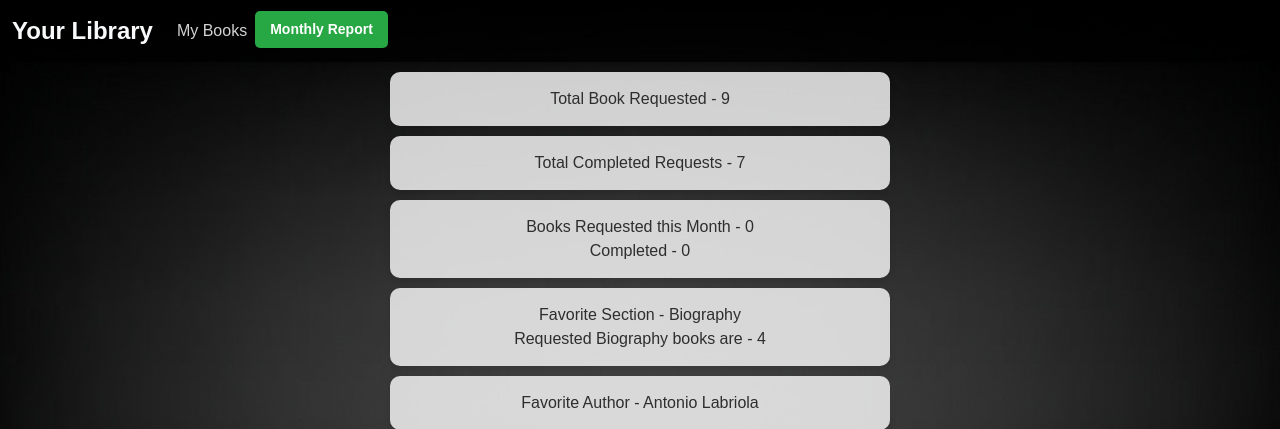
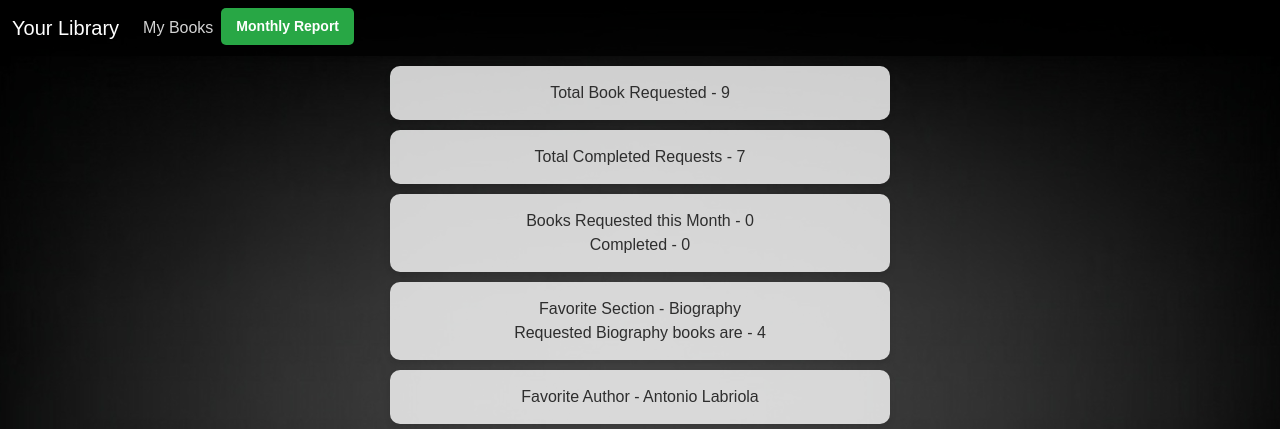
Before and after one commit to Akashsky13/Library-Management-system-app, a Flask app: page /user_dashboard/1 in a window 1280 px wide. Shown: the top 429 px of the page. Run offline with Flask 3, Linux system fonts and the light colour scheme; the visitor is signed in with stand-in values (Sample User, id 1); data comes from the database, SQL or seed files in the repository; both versions use the stored data as it was after the commit.

Commit message:
styling the user dashboard

```diff
--- a/Library_management_system - Copy/templates/user_dashboard.html
+++ b/Library_management_system - Copy/templates/user_dashboard.html
@@ -26,10 +26,13 @@
             box-shadow: 0 4px 6px rgba(0, 0, 0, 0.2);
         }
         .navbar-brand {
-            font-size: 1.5rem;
-            font-weight: bold;
-            color: #f8f9fa;
-        }
+  color: #fff !important; /* Text color (adjust as per your design) */
+}
+
+.navbar-brand:hover {
+  color: #ccc !important; /* Lighter color for hover state */
+  text-decoration: none; /* Remove underline on hover */
+}
         .navbar-nav .nav-link {
             color: #d3d3d3;
             transition: color 0.3s ease;
```
Also changed, not shown: Library_management_system - Copy/library.db.
